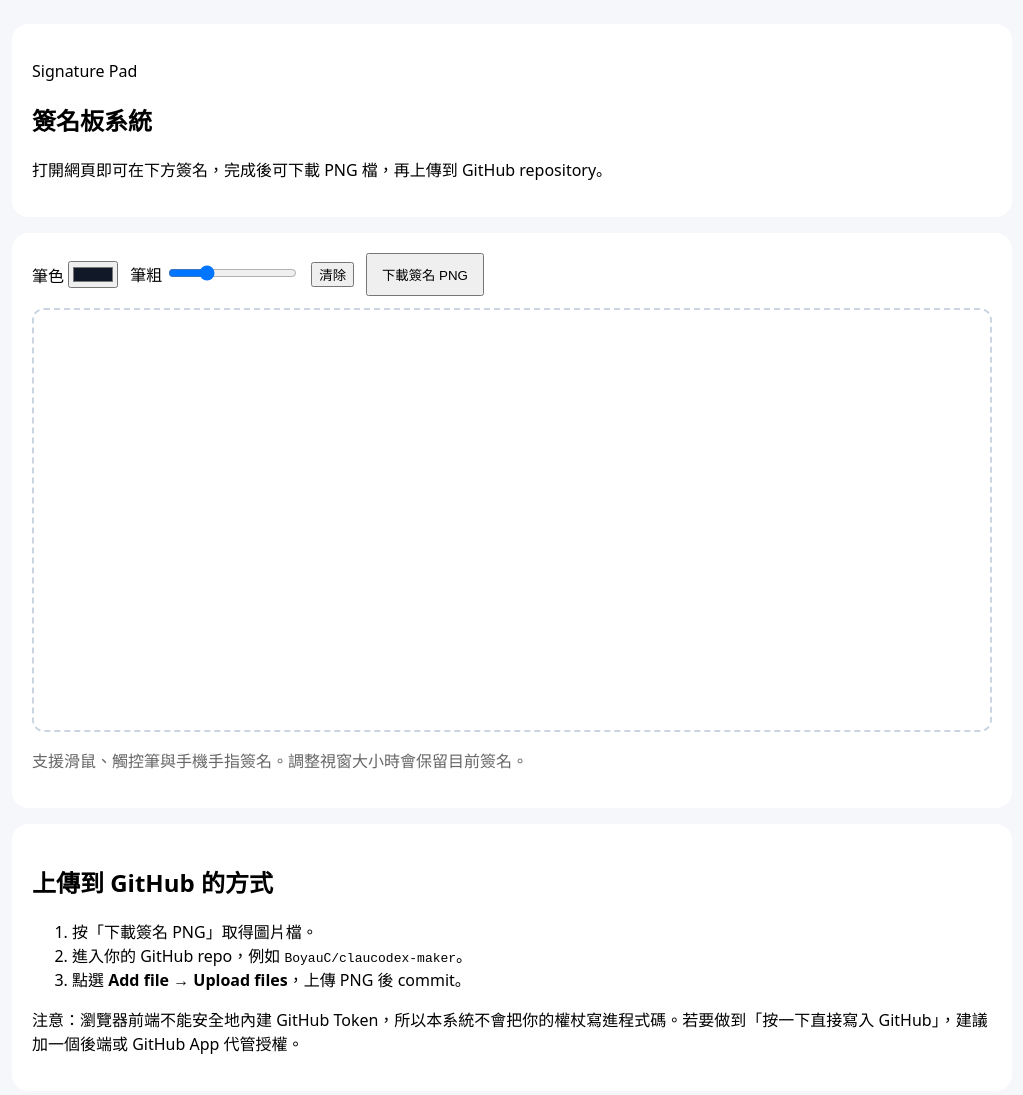
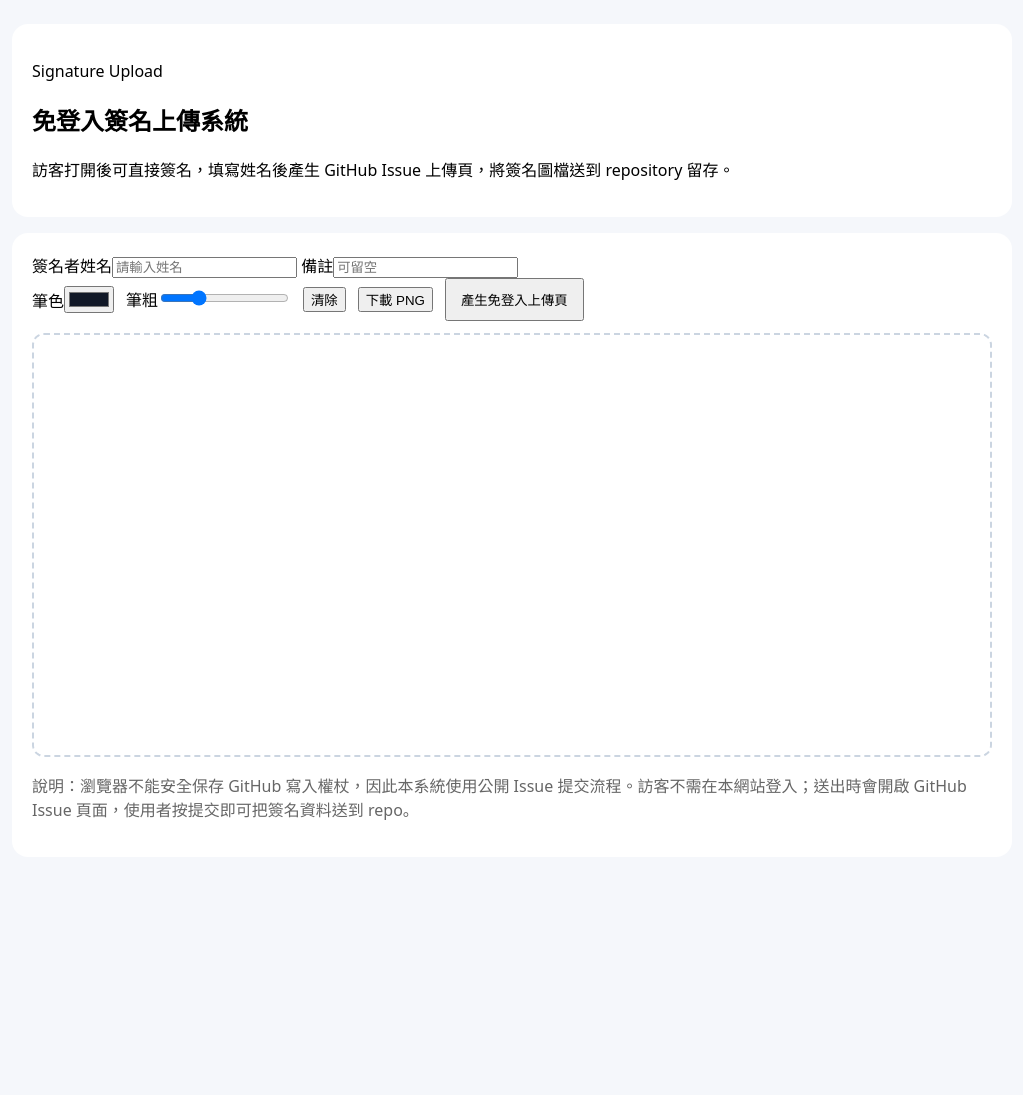
Before and after one commit to BoyauC/claucodex-maker, a plain HTML site: page index.html in a window 1280 px wide. Shown: the whole page, without its empty margins (128-1151 px from the left). After the commit the page ends 897 px from the top, so only its background shows below. Drawn offline with Linux system fonts and the light colour scheme.

Commit message:
Update app for no-login signature upload flow

```diff
--- a/index.html
+++ b/index.html
@@ -3,46 +3,37 @@
 <head>
   <meta charset="utf-8" />
   <meta name="viewport" content="width=device-width, initial-scale=1" />
-  <title>簽名板系統</title>
+  <title>免登入簽名上傳系統</title>
   <link rel="stylesheet" href="style.css" />
 </head>
 <body>
   <main class="app">
     <section class="hero">
-      <p class="eyebrow">Signature Pad</p>
-      <h1>簽名板系統</h1>
-      <p>打開網頁即可在下方簽名，完成後可下載 PNG 檔，再上傳到 GitHub repository。</p>
+      <p class="eyebrow">Signature Upload</p>
+      <h1>免登入簽名上傳系統</h1>
+      <p>訪客打開後可直接簽名，填寫姓名後產生 GitHub Issue 上傳頁，將簽名圖檔送到 repository 留存。</p>
     </section>
 
     <section class="panel">
+      <div class="formRow">
+        <label>簽名者姓名<input id="signerName" type="text" placeholder="請輸入姓名" /></label>
+        <label>備註<input id="note" type="text" placeholder="可留空" /></label>
+      </div>
+
       <div class="toolbar" aria-label="簽名工具列">
-        <label>
-          筆色
-          <input id="penColor" type="color" value="#111827" />
-        </label>
-        <label>
-          筆粗
-          <input id="penSize" type="range" min="1" max="12" value="4" />
-        </label>
+        <label>筆色<input id="penColor" type="color" value="#111827" /></label>
+        <label>筆粗<input id="penSize" type="range" min="1" max="12" value="4" /></label>
         <button id="clearBtn" type="button">清除</button>
-        <button id="downloadBtn" type="button" class="primary">下載簽名 PNG</button>
+        <button id="downloadBtn" type="button">下載 PNG</button>
+        <button id="uploadBtn" type="button" class="primary">產生免登入上傳頁</button>
       </div>
 
       <div class="canvasWrap">
         <canvas id="signaturePad" aria-label="簽名畫布"></canvas>
       </div>
 
-      <p class="hint">支援滑鼠、觸控筆與手機手指簽名。調整視窗大小時會保留目前簽名。</p>
-    </section>
-
-    <section class="panel steps">
-      <h2>上傳到 GitHub 的方式</h2>
-      <ol>
-        <li>按「下載簽名 PNG」取得圖片檔。</li>
-        <li>進入你的 GitHub repo，例如 <code>BoyauC/claucodex-maker</code>。</li>
-        <li>點選 <strong>Add file → Upload files</strong>，上傳 PNG 後 commit。</li>
-      </ol>
-      <p>注意：瀏覽器前端不能安全地內建 GitHub Token，所以本系統不會把你的權杖寫進程式碼。若要做到「按一下直接寫入 GitHub」，建議加一個後端或 GitHub App 代管授權。</p>
+      <div id="result" class="result" hidden></div>
+      <p class="hint">說明：瀏覽器不能安全保存 GitHub 寫入權杖，因此本系統使用公開 Issue 提交流程。訪客不需在本網站登入；送出時會開啟 GitHub Issue 頁面，使用者按提交即可把簽名資料送到 repo。</p>
     </section>
   </main>
 
```
